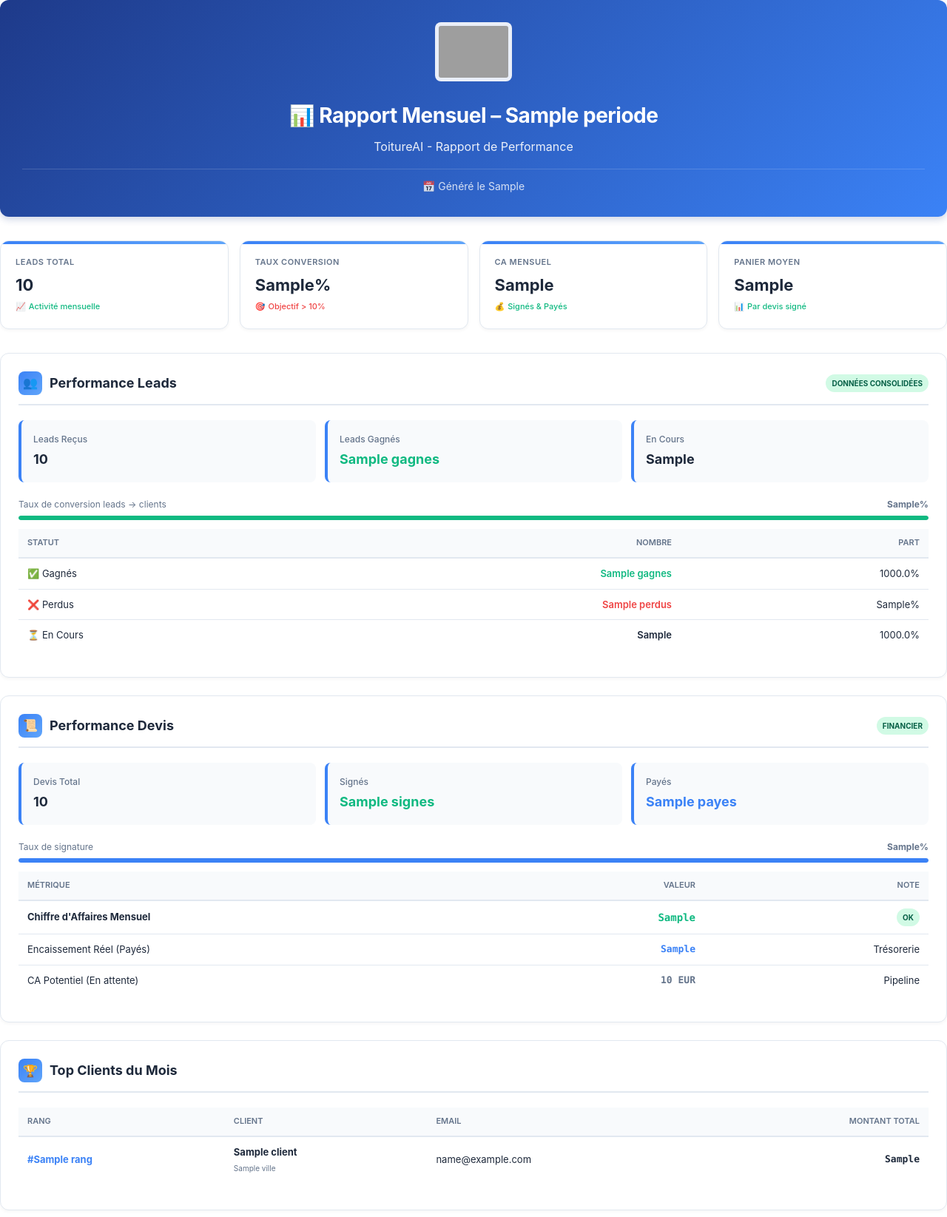
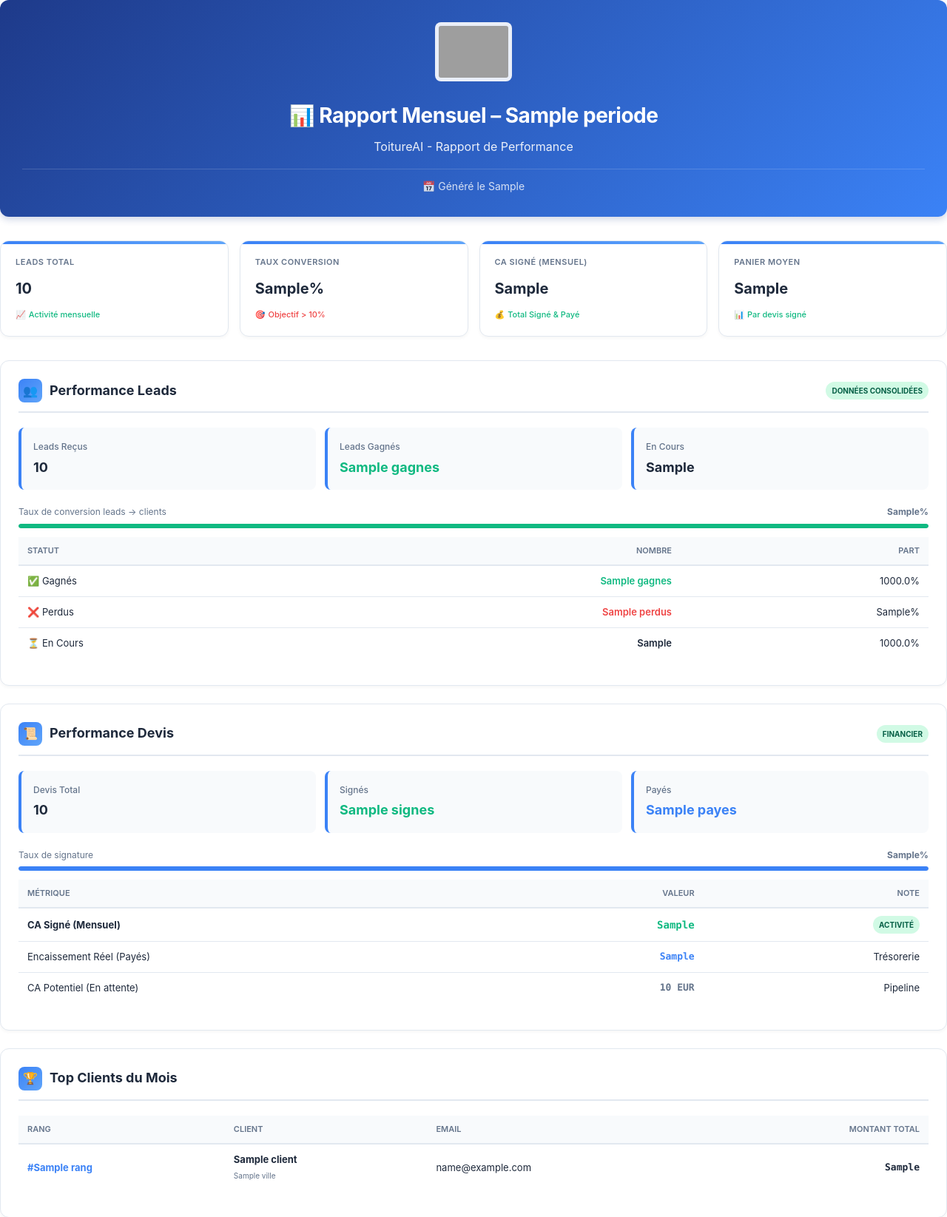
Before and after one commit to Momo-444/toitureai-api, a Python web app: template templates/rapport_mensuel.html in a window 1280 px wide. Shown: the top 1645 px of the page at 74% size. Run offline with Jinja, Linux system fonts and the light colour scheme; the template is opened without the code that fills it: most values are stand-ins (such as "Sample title", 1, 10 or a date in 2020); grey boxes are pictures that could not be loaded.

Commit message:
fix: report design, top 10 logic, and kpi labels

```diff
--- a/templates/rapport_mensuel.html
+++ b/templates/rapport_mensuel.html
@@ -16,7 +16,6 @@
       font-family: -apple-system, BlinkMacSystemFont, 'Segoe UI', 'Roboto', 'Helvetica Neue', Arial, sans-serif;
       color: #1e293b;
       background: #ffffff;
-      /* WeasyPrint PDF margins handled by @page, padding here affects content inside */
       padding: 0;
       line-height: 1.6;
     }
@@ -62,6 +61,7 @@
       font-size: 16px;
       opacity: 0.9;
       font-weight: 400;
+      margin-bottom: 8px;
     }
 
     .header .date {
@@ -75,9 +75,7 @@
     /* KPI Cards Grid */
     .kpi-grid {
       display: grid;
-      grid-template-columns: repeat(2, 1fr) repeat(2, 1fr);
-      /* WeasyPrint layout trick if needed, but flex/table works better in some cases. Grid is supported in modern WeasyPrint */
-      grid-template-columns: 1fr 1fr 1fr 1fr;
+      grid-template-columns: repeat(4, 1fr);
       gap: 15px;
       margin-bottom: 32px;
     }
@@ -92,6 +90,9 @@
       overflow: hidden;
       display: flex;
       flex-direction: column;
+      justify-content: space-between;
+      min-height: 130px;
+      /* Fix pour eviter chevauchement */
     }
 
     .kpi-card::before {
@@ -114,11 +115,13 @@
     }
 
     .kpi-value {
-      font-size: 22px;
+      font-size: 20px;
+      /* Reduit legerement pour eviter overflow */
       font-weight: 700;
       color: #1e293b;
       line-height: 1.2;
       margin-bottom: 8px;
+      word-break: break-all;
     }
 
     .kpi-trend {
@@ -345,11 +348,11 @@
       </div>
 
       <div class="kpi-card">
-        <div class="kpi-label">CA Mensuel</div>
+        <div class="kpi-label">CA Signé (Mensuel)</div>
         <div class="kpi-value">{{ financial_kpis.ca_mensuel_formatted }}</div>
         <div class="kpi-trend positive">
           <span class="kpi-trend-icon">💰</span>
-          Signés & Payés
+          Total Signé & Payé
         </div>
       </div>
 
@@ -485,9 +488,9 @@
         </thead>
         <tbody>
           <tr>
-            <td><strong>Chiffre d'Affaires Mensuel</strong></td>
+            <td><strong>CA Signé (Mensuel)</strong></td>
             <td class="amount" style="color: #10b981; font-size: 14px;">{{ financial_kpis.ca_mensuel_formatted }}</td>
-            <td style="text-align: right;"><span class="badge badge-success">OK</span></td>
+            <td style="text-align: right;"><span class="badge badge-success">Activité</span></td>
           </tr>
           <tr>
             <td>Encaissement Réel (Payés)</td>
```
Also changed, not shown: app/services/rapport_service.py (+6 -1 lines).
